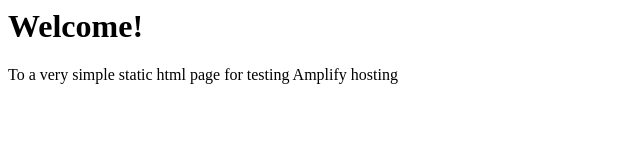
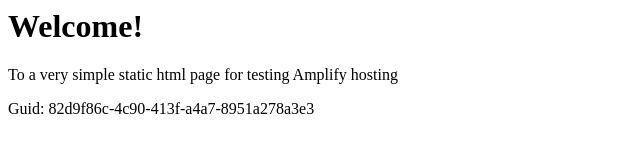
Before and after one commit to aws-aemilia-pdx/Github-PR-Commit-Integration-Test-DoNotTouch-Gith-OKSLNVO2-v1-gamma-us-west-2, a website: page src/index.html in a window 1280 px wide. Shown: the whole page, without its empty margins (0-640 px from the left). Drawn offline with Linux system fonts and the light colour scheme.

Commit message:
commit from integ tests

```diff
--- a/src/index.html
+++ b/src/index.html
@@ -1,3 +1,5 @@
+
+
 <html lang="en">
 
 <head>
@@ -10,6 +12,6 @@
 <body>
     <h1>Welcome!</h1>
     <p>To a very simple static html page for testing Amplify hosting</p>
-</body>
+    <p>Guid: 82d9f86c-4c90-413f-a4a7-8951a278a3e3</p></body>
 
 </html>
```
